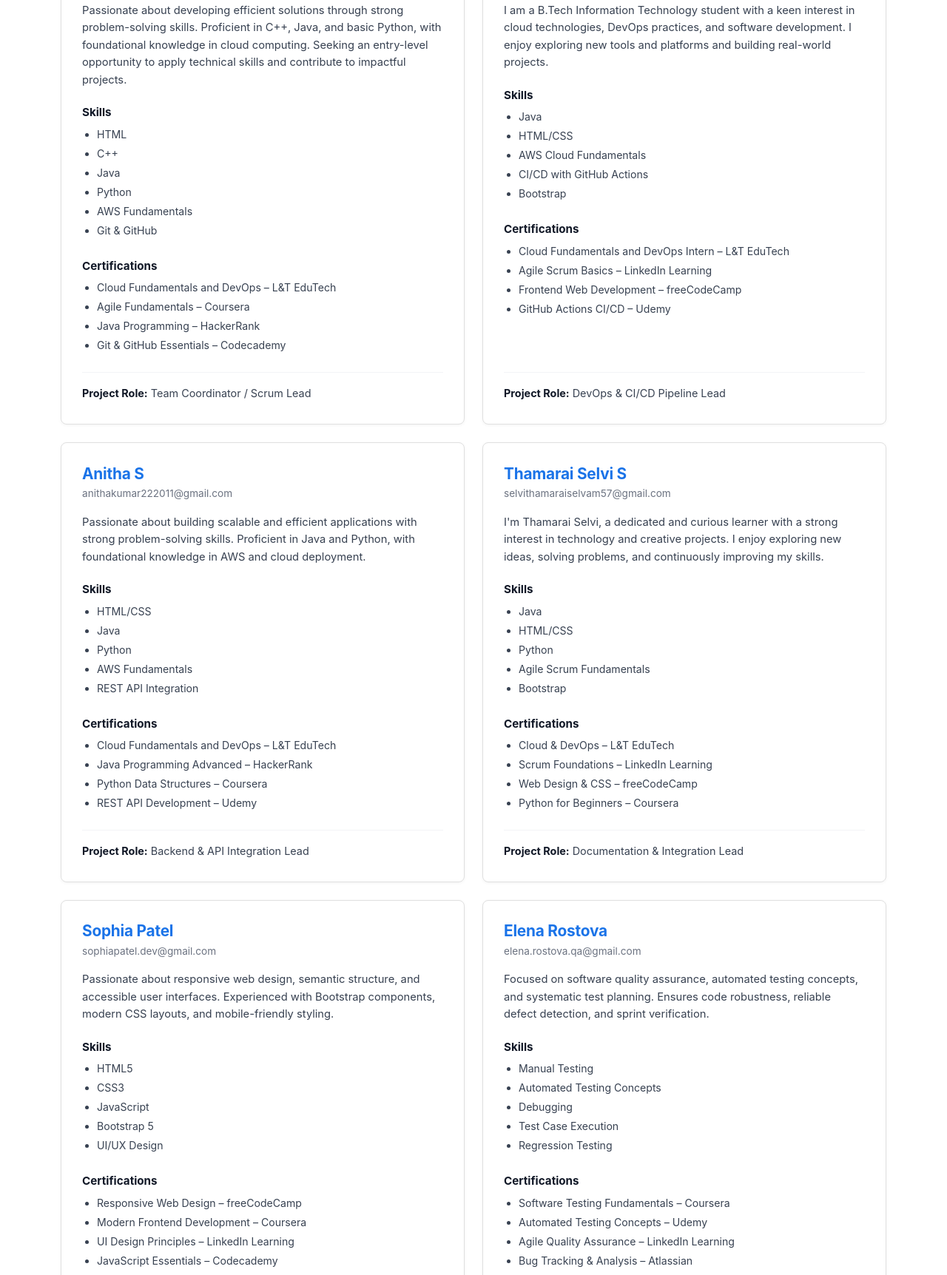
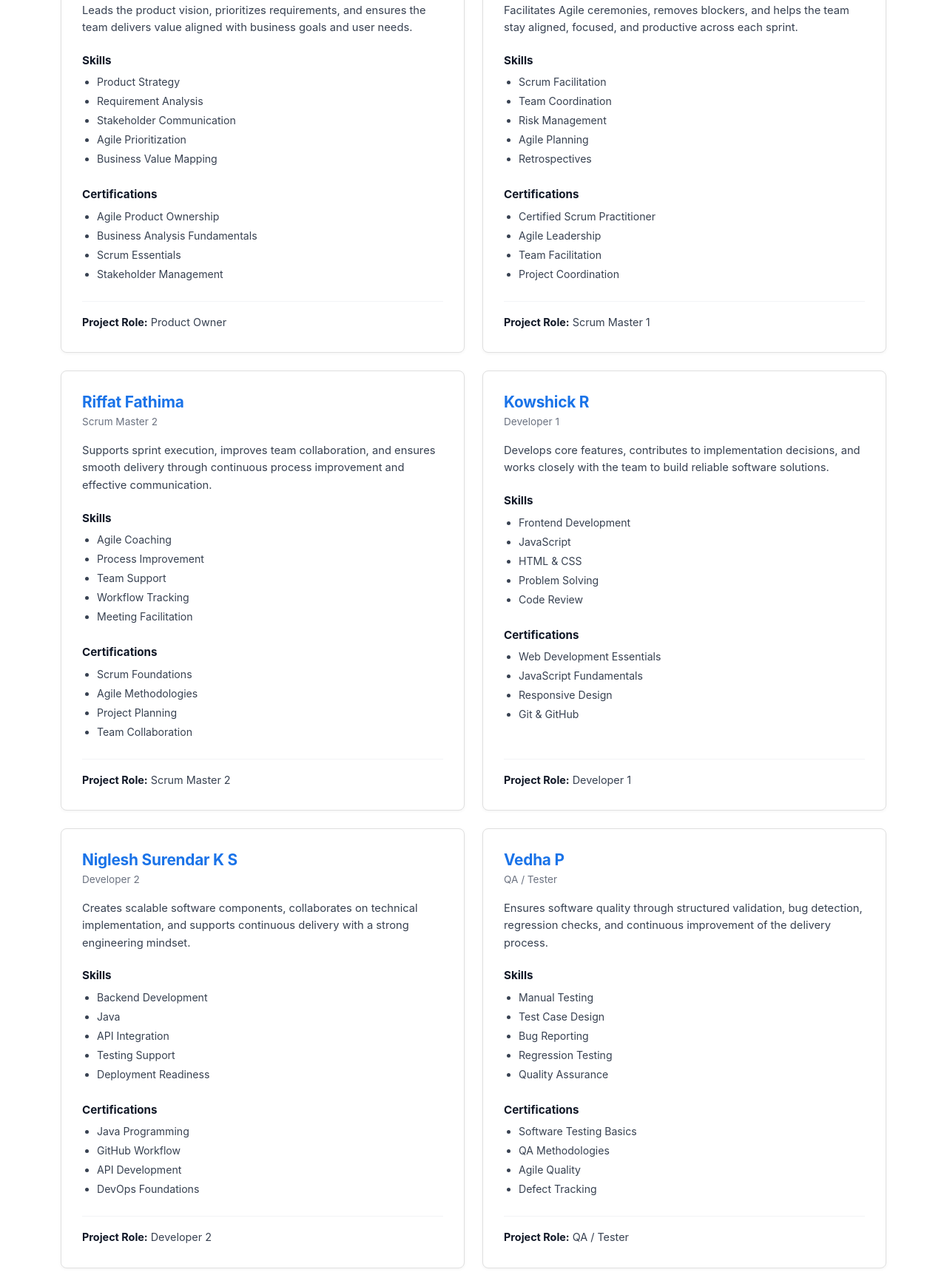
Before and after one commit to Niglesh014/Tech-Matrix---Portfolio, a plain HTML site: page index.html in a window 1280 px wide. Shown: the part 1885-3609 px from the top of the page at 74% size. Drawn offline with nearby package versions, Linux system fonts and the light colour scheme.

Commit message:
second commi

```diff
--- a/index.html
+++ b/index.html
@@ -189,201 +189,200 @@
       <!-- Grid of 6 Cards Matching Image 2 Model -->
       <div class="row g-4">
 
-        <!-- Card 1: Sowmya K -->
+        <!-- Card 1: Swathi K -->
         <div class="col-lg-6 col-md-6">
           <div class="team-card-model">
-            <h3 class="member-name">Sowmya K</h3>
-            <div class="member-email">sowmyakumar3101@gmail.com</div>
+            <h3 class="member-name">Swathi K</h3>
+            <div class="member-email">Product Owner</div>
             <p class="member-bio">
-              Passionate about developing efficient solutions through strong problem-solving skills. Proficient in C++, Java, and basic Python, with foundational knowledge in cloud computing. Seeking an entry-level opportunity to apply technical skills and contribute to impactful projects.
+              Leads the product vision, prioritizes requirements, and ensures the team delivers value aligned with business goals and user needs.
             </p>
 
             <div class="member-section-label">Skills</div>
             <ul class="member-bullet-list">
-              <li>HTML</li>
-              <li>C++</li>
-              <li>Java</li>
-              <li>Python</li>
-              <li>AWS Fundamentals</li>
-              <li>Git &amp; GitHub</li>
+              <li>Product Strategy</li>
+              <li>Requirement Analysis</li>
+              <li>Stakeholder Communication</li>
+              <li>Agile Prioritization</li>
+              <li>Business Value Mapping</li>
             </ul>
 
             <div class="member-section-label">Certifications</div>
             <ul class="member-bullet-list">
-              <li>Cloud Fundamentals and DevOps – L&amp;T EduTech</li>
-              <li>Agile Fundamentals – Coursera</li>
-              <li>Java Programming – HackerRank</li>
-              <li>Git &amp; GitHub Essentials – Codecademy</li>
+              <li>Agile Product Ownership</li>
+              <li>Business Analysis Fundamentals</li>
+              <li>Scrum Essentials</li>
+              <li>Stakeholder Management</li>
             </ul>
 
             <div class="member-role-footer">
               <span class="member-role-label">Project Role:</span>
-              <span class="member-role-value">Team Coordinator / Scrum Lead</span>
+              <span class="member-role-value">Product Owner</span>
             </div>
           </div>
         </div>
 
-        <!-- Card 2: Mowshika R -->
+        <!-- Card 2: Harini E -->
         <div class="col-lg-6 col-md-6">
           <div class="team-card-model">
-            <h3 class="member-name">Mowshika R</h3>
-            <div class="member-email">mowshika4@gmail.com</div>
+            <h3 class="member-name">Harini E</h3>
+            <div class="member-email">Scrum Master 1</div>
             <p class="member-bio">
-              I am a B.Tech Information Technology student with a keen interest in cloud technologies, DevOps practices, and software development. I enjoy exploring new tools and platforms and building real-world projects.
+              Facilitates Agile ceremonies, removes blockers, and helps the team stay aligned, focused, and productive across each sprint.
             </p>
 
             <div class="member-section-label">Skills</div>
             <ul class="member-bullet-list">
-              <li>Java</li>
-              <li>HTML/CSS</li>
-              <li>AWS Cloud Fundamentals</li>
-              <li>CI/CD with GitHub Actions</li>
-              <li>Bootstrap</li>
+              <li>Scrum Facilitation</li>
+              <li>Team Coordination</li>
+              <li>Risk Management</li>
+              <li>Agile Planning</li>
+              <li>Retrospectives</li>
             </ul>
 
             <div class="member-section-label">Certifications</div>
             <ul class="member-bullet-list">
-              <li>Cloud Fundamentals and DevOps Intern – L&amp;T EduTech</li>
-              <li>Agile Scrum Basics – LinkedIn Learning</li>
-              <li>Frontend Web Development – freeCodeCamp</li>
-              <li>GitHub Actions CI/CD – Udemy</li>
+              <li>Certified Scrum Practitioner</li>
+              <li>Agile Leadership</li>
+              <li>Team Facilitation</li>
+              <li>Project Coordination</li>
             </ul>
 
             <div class="member-role-footer">
               <span class="member-role-label">Project Role:</span>
-              <span class="member-role-value">DevOps &amp; CI/CD Pipeline Lead</span>
+              <span class="member-role-value">Scrum Master 1</span>
             </div>
           </div>
         </div>
 
-        <!-- Card 3: Anitha S -->
+        <!-- Card 3: Riffat Fathima -->
         <div class="col-lg-6 col-md-6">
           <div class="team-card-model">
-            <h3 class="member-name">Anitha S</h3>
-            <div class="member-email">anithakumar222011@gmail.com</div>
+            <h3 class="member-name">Riffat Fathima</h3>
+            <div class="member-email">Scrum Master 2</div>
             <p class="member-bio">
-              Passionate about building scalable and efficient applications with strong problem-solving skills. Proficient in Java and Python, with foundational knowledge in AWS and cloud deployment.
+              Supports sprint execution, improves team collaboration, and ensures smooth delivery through continuous process improvement and effective communication.
             </p>
 
             <div class="member-section-label">Skills</div>
             <ul class="member-bullet-list">
-              <li>HTML/CSS</li>
-              <li>Java</li>
-              <li>Python</li>
-              <li>AWS Fundamentals</li>
-              <li>REST API Integration</li>
+              <li>Agile Coaching</li>
+              <li>Process Improvement</li>
+              <li>Team Support</li>
+              <li>Workflow Tracking</li>
+              <li>Meeting Facilitation</li>
             </ul>
 
             <div class="member-section-label">Certifications</div>
             <ul class="member-bullet-list">
-              <li>Cloud Fundamentals and DevOps – L&amp;T EduTech</li>
-              <li>Java Programming Advanced – HackerRank</li>
-              <li>Python Data Structures – Coursera</li>
-              <li>REST API Development – Udemy</li>
+              <li>Scrum Foundations</li>
+              <li>Agile Methodologies</li>
+              <li>Project Planning</li>
+              <li>Team Collaboration</li>
             </ul>
 
             <div class="member-role-footer">
               <span class="member-role-label">Project Role:</span>
-              <span class="member-role-value">Backend &amp; API Integration Lead</span>
+              <span class="member-role-value">Scrum Master 2</span>
             </div>
           </div>
         </div>
 
-        <!-- Card 4: Thamarai Selvi S -->
+        <!-- Card 4: Kowshick R -->
         <div class="col-lg-6 col-md-6">
           <div class="team-card-model">
-            <h3 class="member-name">Thamarai Selvi S</h3>
-            <div class="member-email">selvithamaraiselvam57@gmail.com</div>
+            <h3 class="member-name">Kowshick R</h3>
+            <div class="member-email">Developer 1</div>
             <p class="member-bio">
-              I'm Thamarai Selvi, a dedicated and curious learner with a strong interest in technology and creative projects. I enjoy exploring new ideas, solving problems, and continuously improving my skills.
+              Develops core features, contributes to implementation decisions, and works closely with the team to build reliable software solutions.
             </p>
 
             <div class="member-section-label">Skills</div>
             <ul class="member-bullet-list">
-              <li>Java</li>
-              <li>HTML/CSS</li>
-              <li>Python</li>
-              <li>Agile Scrum Fundamentals</li>
-              <li>Bootstrap</li>
+              <li>Frontend Development</li>
+              <li>JavaScript</li>
+              <li>HTML &amp; CSS</li>
+              <li>Problem Solving</li>
+              <li>Code Review</li>
             </ul>
 
             <div class="member-section-label">Certifications</div>
             <ul class="member-bullet-list">
-              <li>Cloud &amp; DevOps – L&amp;T EduTech</li>
-              <li>Scrum Foundations – LinkedIn Learning</li>
-              <li>Web Design &amp; CSS – freeCodeCamp</li>
-              <li>Python for Beginners – Coursera</li>
+              <li>Web Development Essentials</li>
+              <li>JavaScript Fundamentals</li>
+              <li>Responsive Design</li>
+              <li>Git &amp; GitHub</li>
             </ul>
 
             <div class="member-role-footer">
               <span class="member-role-label">Project Role:</span>
-              <span class="member-role-value">Documentation &amp; Integration Lead</span>
+              <span class="member-role-value">Developer 1</span>
             </div>
           </div>
         </div>
 
-        <!-- Card 5: Sophia Patel -->
+        <!-- Card 5: Niglesh Surendar K S -->
         <div class="col-lg-6 col-md-6">
           <div class="team-card-model">
-            <h3 class="member-name">Sophia Patel</h3>
-            <div class="member-email">sophiapatel.dev@gmail.com</div>
+            <h3 class="member-name">Niglesh Surendar K S</h3>
+            <div class="member-email">Developer 2</div>
             <p class="member-bio">
-              Passionate about responsive web design, semantic structure, and accessible user interfaces. Experienced with Bootstrap components, modern CSS layouts, and mobile-friendly styling.
+              Creates scalable software components, collaborates on technical implementation, and supports continuous delivery with a strong engineering mindset.
             </p>
 
             <div class="member-section-label">Skills</div>
             <ul class="member-bullet-list">
-              <li>HTML5</li>
-              <li>CSS3</li>
-              <li>JavaScript</li>
-              <li>Bootstrap 5</li>
-              <li>UI/UX Design</li>
+              <li>Backend Development</li>
+              <li>Java</li>
+              <li>API Integration</li>
+              <li>Testing Support</li>
+              <li>Deployment Readiness</li>
             </ul>
 
             <div class="member-section-label">Certifications</div>
             <ul class="member-bullet-list">
-              <li>Responsive Web Design – freeCodeCamp</li>
-              <li>Modern Frontend Development – Coursera</li>
-              <li>UI Design Principles – LinkedIn Learning</li>
-              <li>JavaScript Essentials – Codecademy</li>
+              <li>Java Programming</li>
+              <li>GitHub Workflow</li>
+              <li>API Development</li>
+              <li>DevOps Foundations</li>
             </ul>
 
             <div class="member-role-footer">
               <span class="member-role-label">Project Role:</span>
-              <span class="member-role-value">Frontend Developer &amp; UI Design</span>
+              <span class="member-role-value">Developer 2</span>
             </div>
           </div>
         </div>
 
-        <!-- Card 6: Elena Rostova -->
+        <!-- Card 6: Vedha P -->
         <div class="col-lg-6 col-md-6">
           <div class="team-card-model">
-            <h3 class="member-name">Elena Rostova</h3>
-            <div class="member-email">elena.rostova.qa@gmail.com</div>
+            <h3 class="member-name">Vedha P</h3>
+            <div class="member-email">QA / Tester</div>
             <p class="member-bio">
-              Focused on software quality assurance, automated testing concepts, and systematic test planning. Ensures code robustness, reliable defect detection, and sprint verification.
+              Ensures software quality through structured validation, bug detection, regression checks, and continuous improvement of the delivery process.
             </p>
 
             <div class="member-section-label">Skills</div>
             <ul class="member-bullet-list">
               <li>Manual Testing</li>
-              <li>Automated Testing Concepts</li>
-              <li>Debugging</li>
-              <li>Test Case Execution</li>
+              <li>Test Case Design</li>
+              <li>Bug Reporting</li>
               <li>Regression Testing</li>
+              <li>Quality Assurance</li>
             </ul>
 
             <div class="member-section-label">Certifications</div>
             <ul class="member-bullet-list">
-              <li>Software Testing Fundamentals – Coursera</li>
-              <li>Automated Testing Concepts – Udemy</li>
-              <li>Agile Quality Assurance – LinkedIn Learning</li>
-              <li>Bug Tracking &amp; Analysis – Atlassian</li>
+              <li>Software Testing Basics</li>
+              <li>QA Methodologies</li>
+              <li>Agile Quality</li>
+              <li>Defect Tracking</li>
             </ul>
 
             <div class="member-role-footer">
               <span class="member-role-label">Project Role:</span>
-              <span class="member-role-value">Testing and Quality Lead</span>
+              <span class="member-role-value">QA / Tester</span>
             </div>
           </div>
         </div>
```
